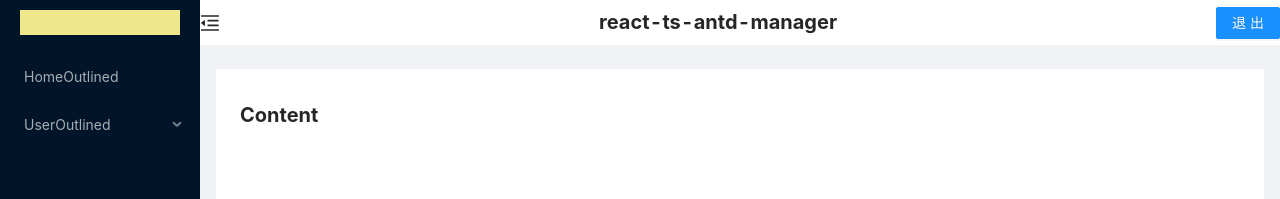
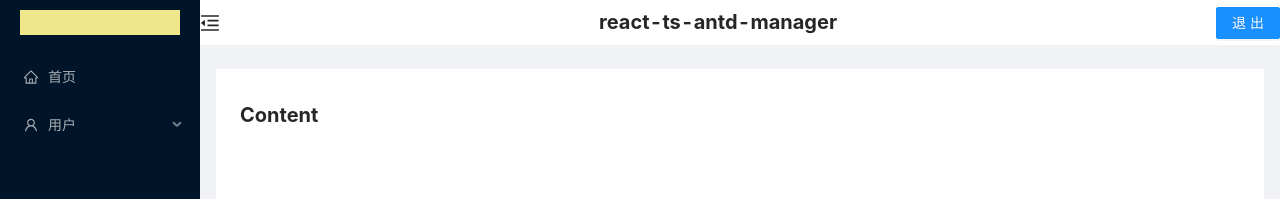
Before and after one commit to limingying2580/react-antd-ts, a React (Create React App) app: page /home in a window 1280 px wide. Shown: the top 199 px of the page. Built offline with nearby package versions, Linux system fonts and the light colour scheme; the HTML template or start-up script is replaced by a standard one.

Commit message:
5.x+axios生成菜单

```diff
--- a/src/index.tsx
+++ b/src/index.tsx
@@ -10,11 +10,9 @@ const root = ReactDOM.createRoot(
   document.getElementById('root') as HTMLElement
 );
 root.render(
-  <React.StrictMode>
-      <BrowserRouter>
-          <App />
-      </BrowserRouter>
-  </React.StrictMode>
+  <BrowserRouter>
+      <App />
+  </BrowserRouter>
 );
 
 // If you want to start measuring performance in your app, pass a function
--- a/src/pages/Home.tsx
+++ b/src/pages/Home.tsx
@@ -1,4 +1,4 @@
-import React, {Component} from 'react';
+import React, {Component, ReactNode} from 'react';
 import {Button, Layout, Menu} from 'antd';
 import {clear} from "../utils/storage";
 import menuData from '../jsonText/menu.json'
@@ -8,6 +8,7 @@ import {MenuFoldOutlined, MenuUnfoldOutlined} from '@ant-design/icons';
 import "../static/css/home.css"
 import {Link} from 'react-router-dom'
 import axios from 'axios'
+import login from "./Login";
 
 const {Header, Sider, Footer, Content} = Layout;
 const SubMenu = Menu.SubMenu;
@@ -20,7 +21,7 @@ class Home extends Component {
     }
     state = {
         collapsed: false,
-        menuList: ''
+        menuList: {}
     };
 
     setCollapsed = () => {
@@ -36,11 +37,27 @@ class Home extends Component {
 
     /**
      * 生成左侧导航栏的第一种方法，其中icon不要有</>
-     * 这种方法可以生成并显示图标，但是路由不知道怎么处理
+     * 这种方法可以生成并显示图标，路由在其中添加a标签
+     * 这种写法推荐使用的antd 5.x版本中
      */
-/*
+    componentDidMount() {
+        console.log("直接引入的方式 menuData",menuData);
+        console.log("直接引入的方式menuData类型",typeof(menuData))
+        // 通过axios拿数据，这样会有一些报错
+        axios.get('/menuList.json').then(
+            response => {
+                const menuD: any= response.data;
+                console.log("resopnse menuD数据",menuD)
+                console.log("resopnse menuD数据类型",typeof(menuData))
+                this.setState({
+                    menuList: menuD
+                })
+            console.log("通过axios获取的方式 menuList",this.state.menuList)
+            console.log("通过axios获取的方式 menuList数据类型",typeof(this.state.menuList))
+        })
+    }
     items2: MenuProps['items'] = menuData.map(
-           (item) => {
+           (item: any) => {
                return {
                    path: item.path,
                    key: item.key,
@@ -53,26 +70,28 @@ class Home extends Component {
                                key: item.children[j].key,
                                icon: this.iconBC(item.children[j].icon),
                                // label: item.children[j].title,
-                               label: <a href={item.children[j].path} >
-                                   Ant Design
-                               </a>
+                               label:
+                                   <a href={item.children[j].path} >
+                                        Ant Design
+                                   </a>
                            };
                        }) : "",
                };
            }
-       );*/
+       );
 
     /**
      * 生成左侧导航栏的第二种方法，这种解决的路由跳转的问题
      * 其中icon不要有</>
      * 使用到componentWillMount，表示组件将要挂载的时候调用，在render之前
+     * 新的生命周期不用componentWillMount了，改成了componentDidMount
      */
-    componentWillMount() {
-      /*  const menuList: any = this.renderMenu(menuData);
+  /*  componentWillMount() {
+      /!*  const menuList: any = this.renderMenu(menuData);
         console.log(menuList);
         this.setState({
             menuList
-        })*/
+        })*!/
 
         //通过axios拿数据，这样会有一些报错
         axios.get('/menuList.json').then(
@@ -86,32 +105,30 @@ class Home extends Component {
                 })
         })
     }
+    componentWillUnMount() {
+
+    }
 
     //使用递归
     renderMenu = (data: any) => {
-        return (
-            <Menu mode="inline"
-                  theme="dark"
-                  items={data} />
-        )
-        // return data.map((item: any) => {
-        //     if (item.children) {
-        //         return (
-        //             <SubMenu key={item.key} title={item.title} icon={this.iconBC(item.icon)}>
-        //                 {this.renderMenu(item.children)}
-        //             </SubMenu>
-        //         )
-        //     } else {
-        //         return (
-        //             <MenuItem key={item.key} title={item.title} icon={this.iconBC(item.icon)}>
-        //                 <Link to={item.path}>
-        //                     {item.title}
-        //                 </Link>
-        //             </MenuItem>
-        //         )
-        //     }
-        // })
-    };
+        return data.map((item: any) => {
+            if (item.children) {
+                return (
+                    <SubMenu key={item.key} title={item.title} icon={this.iconBC(item.icon)}>
+                        {this.renderMenu(item.children)}
+                    </SubMenu>
+                )
+            } else {
+                return (
+                    <MenuItem key={item.key} title={item.title} icon={this.iconBC(item.icon)}>
+                        <Link to={item.path}>
+                            {item.title}
+                        </Link>
+                    </MenuItem>
+                )
+            }
+        })
+    };*/
 
     /**
      * 生成左侧导航栏的第三种方法，这种解决的路由跳转的问题
@@ -191,22 +208,18 @@ class Home extends Component {
                             <div className="logo">
                                 <div className="logoPic"></div>
                             </div>
-                           {/* <Menu
+                            <Menu
                                 theme="dark"
                                 mode="inline"
                                 defaultSelectedKeys={['2']}
                                 items={this.items2}
-                            ></Menu>*/}
+                            ></Menu>
 
                             {/* <Menu
                                 mode="inline"
                                 theme="dark">
                                 {this.state.menuList}
                             </Menu>*/}
-                             <div
-                              >
-                                {this.state.menuList}
-                            </div>
 
                            {/* <Menu
                                 mode="inline"
--- a/src/router/index.tsx
+++ b/src/router/index.tsx
@@ -42,26 +42,6 @@ const router: IRouter[] = [
         title: '管理系统',
         key:'/home',
         component: <Home/>,
-        children: [
-            {
-                path: '/user',
-                title: '用户管理',
-                key:'/user',
-               /* component: <User/>*/
-                children: [
-                    {
-                        path: '/userList',
-                        title: '用户列表',
-                        key:'/userList'
-                    },
-                    {
-                        path: '/adduser',
-                        title: '增加列表',
-                        key:'/adduser'
-                    }
-                ]
-            }
-        ]
     },
 
 ]
```
